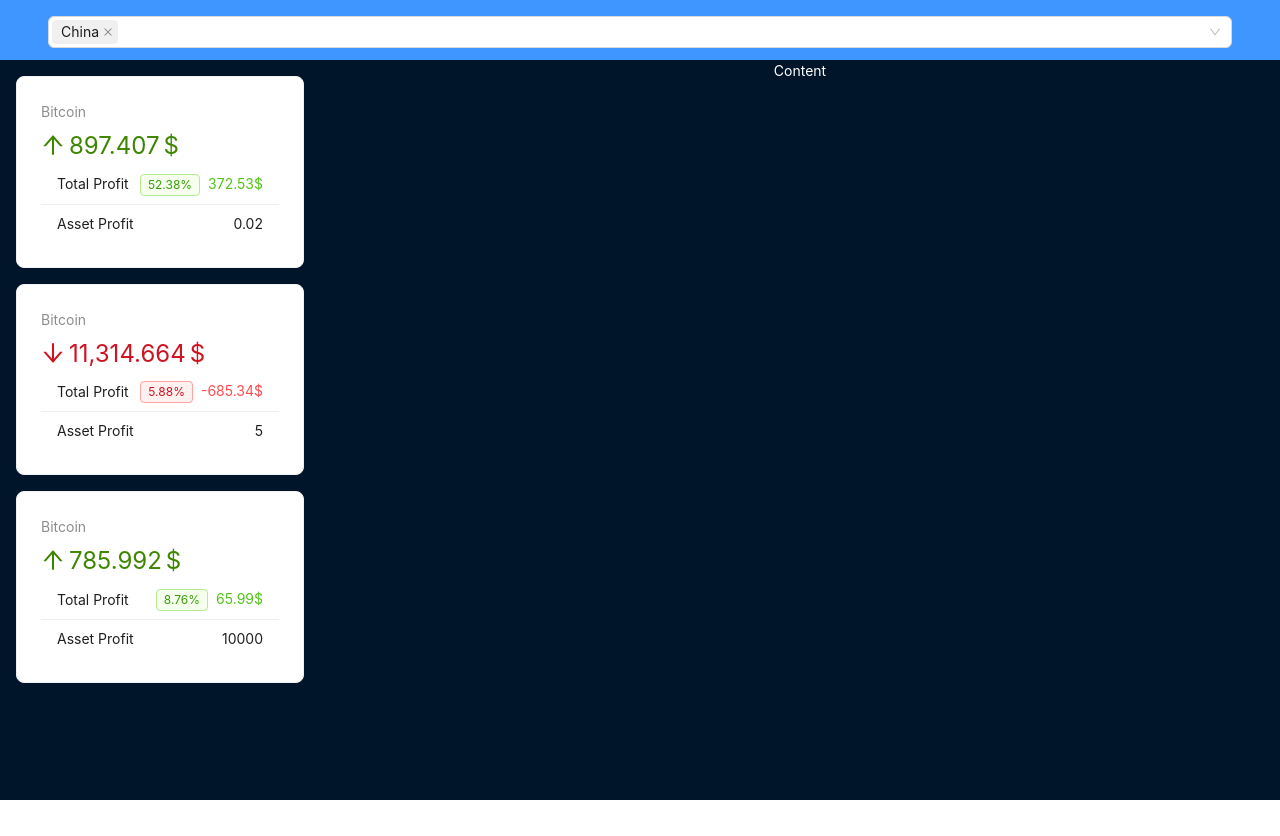
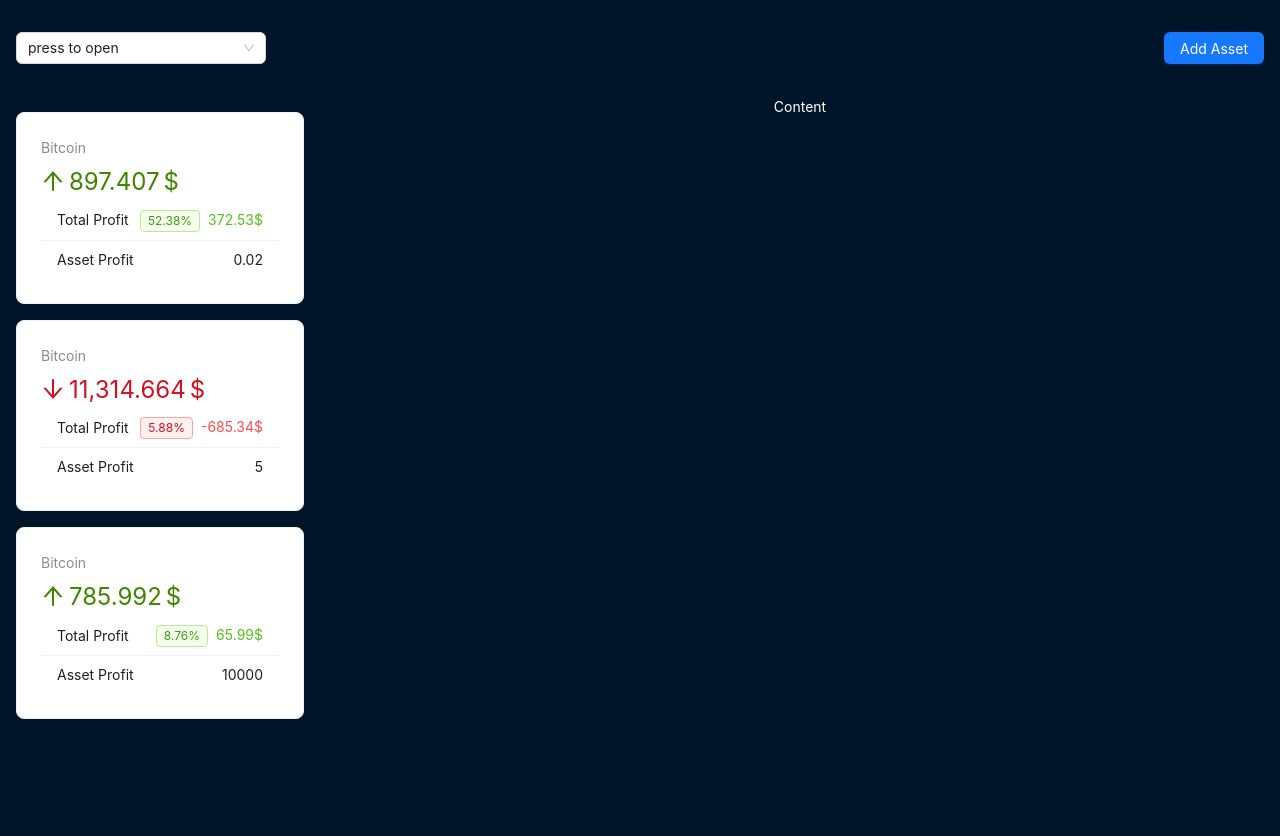
Before and after one commit to SergeyBaranov/DailyJS, a React (Vite) app in the folder ReactCoinProject/finance-coin-react-vite/: page / in a window 1280 px wide. Before the commit the page ends 800 px from the top, so only its background shows below. Built offline with nearby package versions, Linux system fonts and the light colour scheme.

Commit message:
added coins in list

```diff
--- a/ReactCoinProject/finance-coin-react-vite/src/App.jsx
+++ b/ReactCoinProject/finance-coin-react-vite/src/App.jsx
@@ -6,5 +6,6 @@ export default function App() {
     <CryptoContextProvider>
       <AppLayout />
     </CryptoContextProvider>
+
   )
 }
--- a/ReactCoinProject/finance-coin-react-vite/src/components/layout/AppHeader.jsx
+++ b/ReactCoinProject/finance-coin-react-vite/src/components/layout/AppHeader.jsx
@@ -1,64 +1,67 @@
-import { Layout, Select, Space } from 'antd';
+import { Layout, Select, Space, Button } from 'antd';
+import { useCrypto } from '../../context/СryptoContext';
 
 const headerStyle = {
-  textAlign: 'center',
   color: '#fff',
-  height: 60,
-  paddingInline: 48,
+  height: '100%',
+  padding: '32px 16px',
   lineHeight: '64px',
-  backgroundColor: '#4096ff',
+  display: 'flex',
+  justifyContent: 'space-between',
+  alignItems: 'center',
 };
 
-const handleChange = (value) => {
-  console.log(`selected ${value}`);
-};
+// const handleChange = (value) => {
+//   console.log(`selected ${value}`);
+// };
 
-const options = [
-  {
-    label: 'China',
-    value: 'china',
-    emoji: '🇨🇳',
-    desc: 'China (中国)',
-  },
-  {
-    label: 'USA',
-    value: 'usa',
-    emoji: '🇺🇸',
-    desc: 'USA (美国)',
-  },
-  {
-    label: 'Japan',
-    value: 'japan',
-    emoji: '🇯🇵',
-    desc: 'Japan (日本)',
-  },
-  {
-    label: 'Korea',
-    value: 'korea',
-    emoji: '🇰🇷',
-    desc: 'Korea (韩国)',
-  },
-];
+// const options = [
+//   {
+//     label: 'China',
+//     value: 'china',
+//     emoji: '🇨🇳',
+//     desc: 'China (中国)',
+//   },
+//   {
+//     label: 'USA',
+//     value: 'usa',
+//     emoji: '🇺🇸',
+//     desc: 'USA (美国)',
+//   },
+//   {
+//     label: 'Japan',
+//     value: 'japan',
+//     emoji: '🇯🇵',
+//     desc: 'Japan (日本)',
+//   },
+//   {
+//     label: 'Korea',
+//     value: 'korea',
+//     emoji: '🇰🇷',
+//     desc: 'Korea (韩国)',
+//   },
+// ];
 
 export default function AppHeader() {
+  const { crypto } = useCrypto();
   return (
     <Layout.Header style={headerStyle}>
       <Select
-        mode="multiple"
-        style={{ width: '100%' }}
-        placeholder="select one country"
-        defaultValue={['china']}
-        onChange={handleChange}
-        options={options}
+        style={{ width: '250px' }}
+        value="press to open"
+        optionLabelProp='label'
+        options={crypto.map(coin => ({
+          label: coin.name,
+          value: coin.id,
+          icon: coin.icon,
+        }))}
         optionRender={(option) => (
           <Space>
-            <span role="img" aria-label={option.data.label}>
-              {option.data.emoji}
-            </span>
-            {option.data.desc}
+            <img src={option.data.icon} alt={option.data.label}/> {option.data.label}
           </Space>
         )}
       />
+      <Button type="primary">Add Asset</Button>
     </Layout.Header>
   )
 }
--- a/ReactCoinProject/finance-coin-react-vite/src/context/СryptoContext.jsx
+++ b/ReactCoinProject/finance-coin-react-vite/src/context/СryptoContext.jsx
@@ -1,7 +1,8 @@
 import { createContext } from "react";
-import { useEffect, useState } from 'react';
+import { useEffect, useState, useContext } from 'react';
 import { fetchfakeCrypto, fetchFakeCryptoAssets } from '../api';
 import { percentDifference } from '../utils';
+
 
 const CryptoContext = createContext({
   assets: [],
@@ -23,7 +24,7 @@ export function CryptoContextProvider ({children}) {
 
       setAssets(
         assets.map(asset => {
-          const coin = result.find ((c) => c.id === asset.id)  //получить данные моенты из массива result по asset_id
+          const coin = result.find ((c) => c.id === asset.id);  //получить данные моенты из массива result по asset_id
           return {
             grow: asset.price < coin.price, //был ли рост цены монеты или она упала в стоимости
             growPercent: percentDifference(asset.price, coin.price), //процент роста или падения
@@ -48,3 +49,7 @@ export function CryptoContextProvider ({children}) {
 }
 
 export default CryptoContext;
+
+export function useCrypto() {
+  return useContext(CryptoContext);
+}
```
